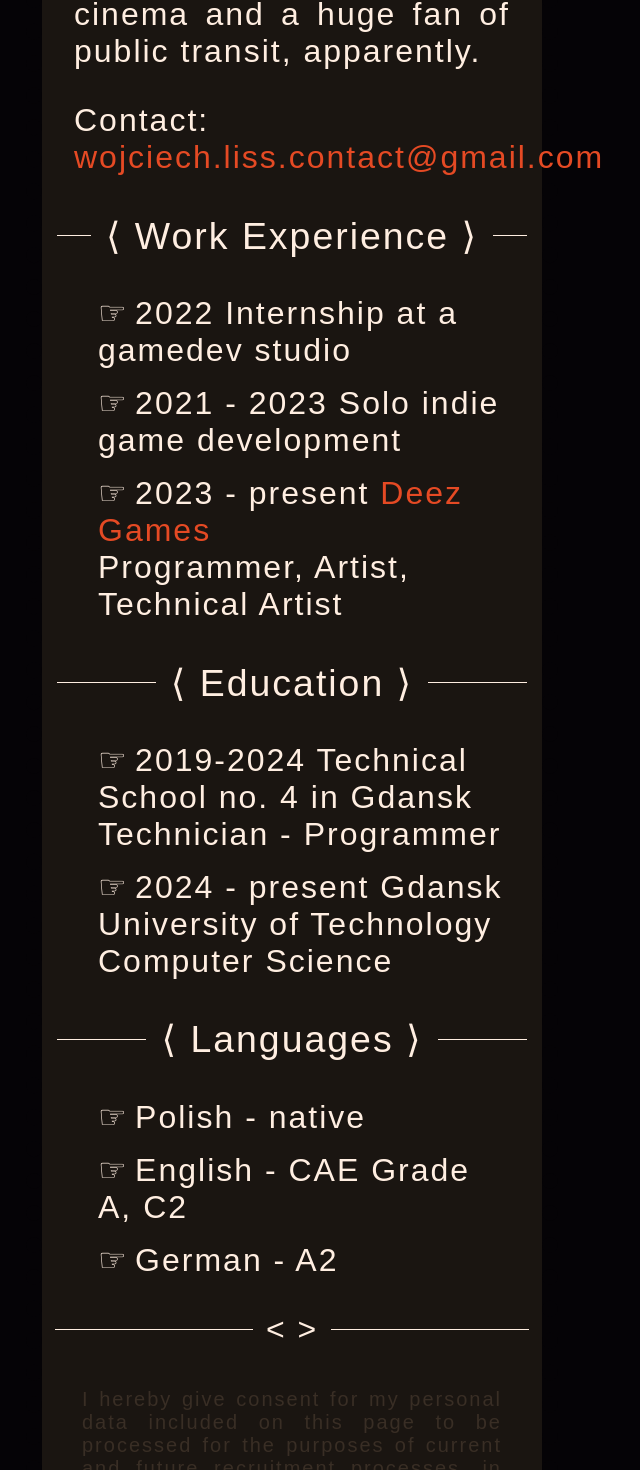
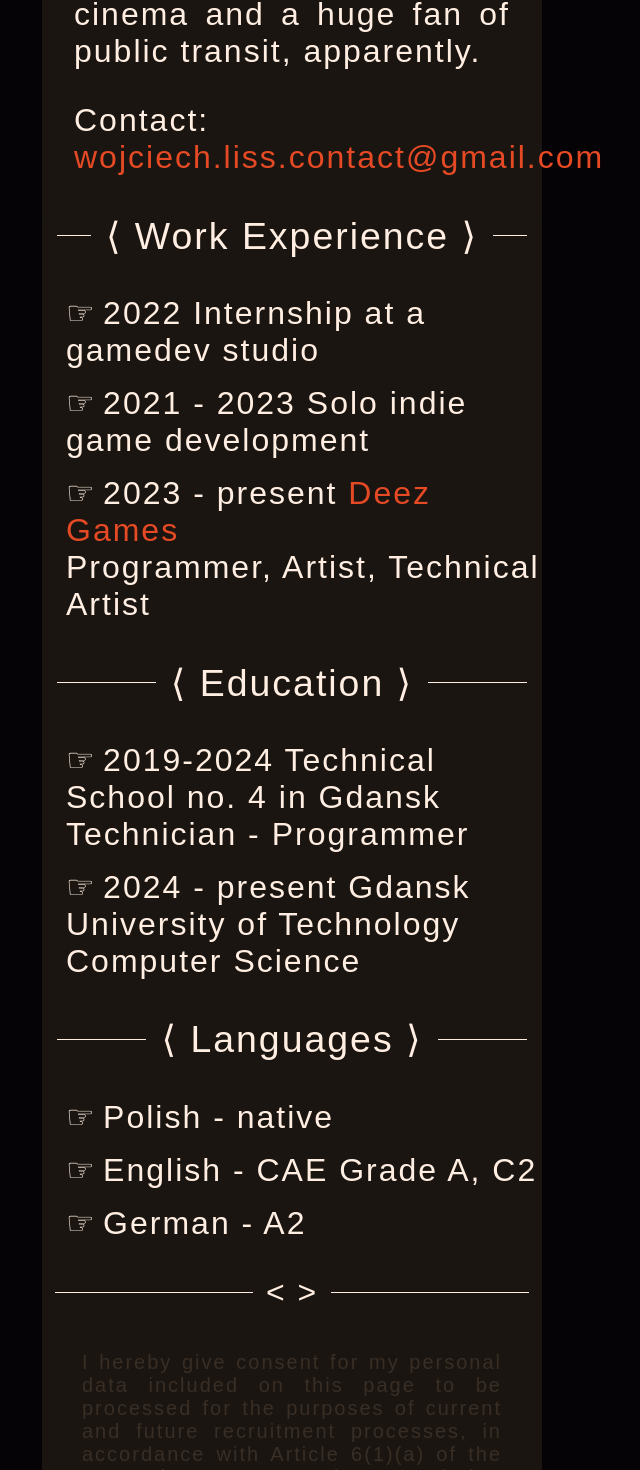
Before and after one commit to ThatDoc/portfolio, a React (Create React App) app: page /Start in a window 1280 px wide. Shown: the part 1054-2524 px from the top of the page, without its empty margins (348-988 px from the left). Built offline with nearby package versions, Linux system fonts and the light colour scheme; the HTML template or start-up script is replaced by a standard one; a web font is replaced by a local one.

Commit message:
fixed paragraph list errors

```diff
--- a/src/pages/StartPage.js
+++ b/src/pages/StartPage.js
@@ -24,7 +24,6 @@ const StartPage = () => {
                 <h3>
                     <Divider text={"Work Experience"}/>
                 </h3>
-                <p>
                 <ul>
                     <li>
                         2022 Internship at a gamedev studio
@@ -39,11 +38,9 @@ const StartPage = () => {
                         Programmer, Artist, Technical Artist
                     </li>
                 </ul>
-                </p>
                 <h3>
                     <Divider text={"Education"}/>
                 </h3>
-                <p>
                 <ul>
                     <li>
                         2019-2024 Technical School no. 4 in Gdansk
@@ -56,11 +53,9 @@ const StartPage = () => {
                         Computer Science
                     </li>
                 </ul>
-                </p>
                 <h3>
                     <Divider text={"Languages"}/>
                 </h3>
-                <p>
                 <ul>
                     <li>
                         Polish - native
@@ -72,7 +67,6 @@ const StartPage = () => {
                         German - A2
                     </li>
                 </ul>
-                </p>
                 <Divider/>
                 <p className="fine-print">
                 I hereby give consent for my personal data included on this page to be processed for
```
Lines whose indentation alone changed are shown as unchanged.
